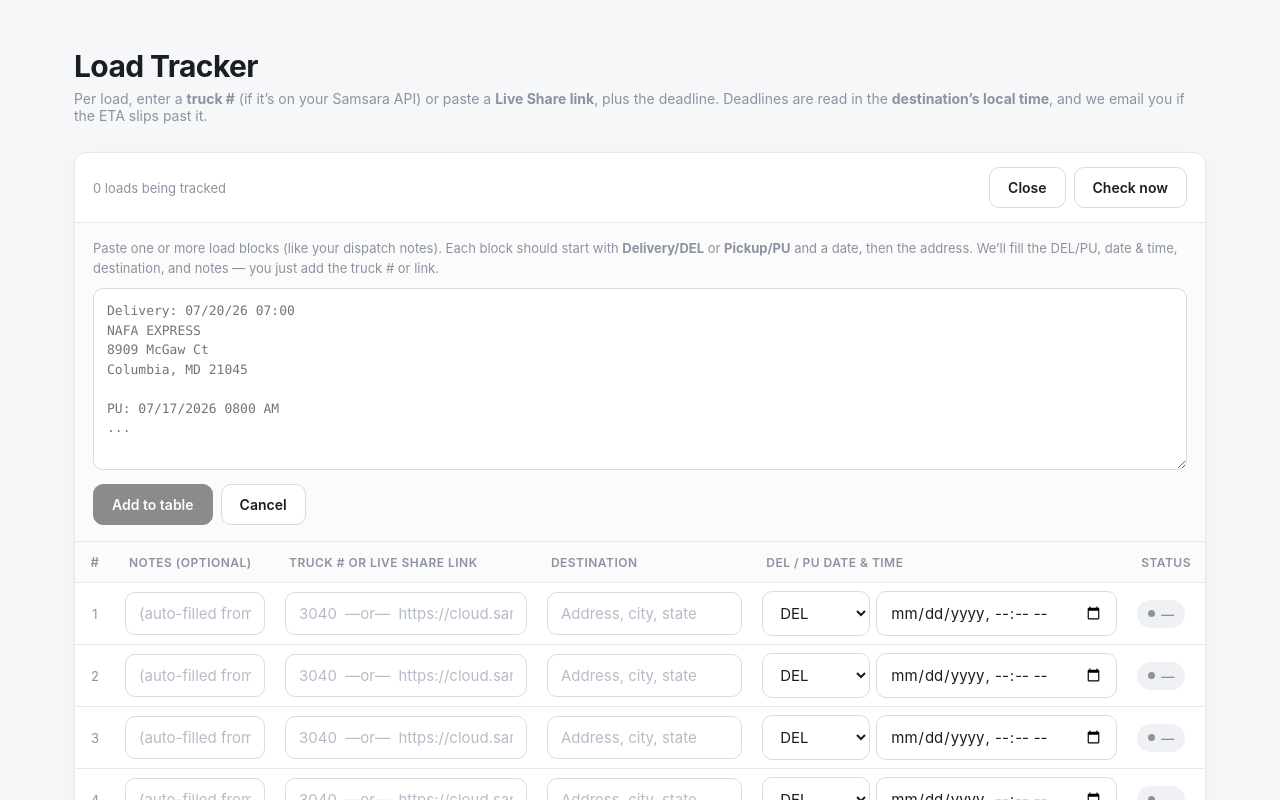
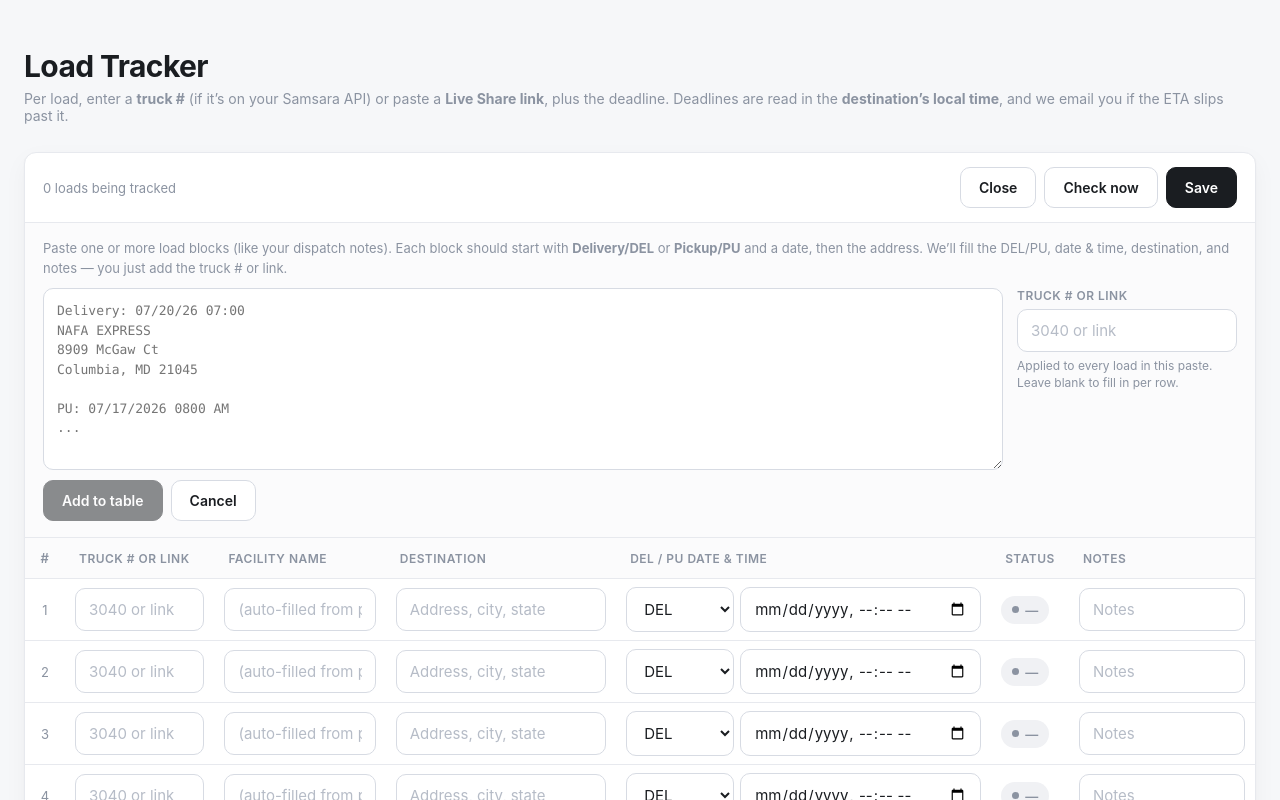
Before and after one commit to benr-lgtm/lt, a Next.js app: page / in a window 1280 px wide. Both pictures are taken after a click on the button "Paste loads". Shown: the top 800 px of the page. Built offline with nearby package versions, Linux system fonts and the light colour scheme; no server answers.

Commit message:
Fix Live Share scraping (chromium 149 + puppeteer 25 + traced libs); UI: full-width table, top Save, paste truck#, Facility name column, Notes column

```diff
--- a/app/api/loads/route.js
+++ b/app/api/loads/route.js
@@ -47,6 +47,7 @@ export async function PUT(req) {
       const kind = r.kind === "pickup" ? "pickup" : "delivery";
       const deadline = (r.deadline || "").trim() || null;
       const destination = (r.destination || "").trim() || null;
+      const notes = (r.notes || "").trim() || null;
 
       // Split the combined source into truck # vs Live Share URL.
       const source = (r.source || "").trim();
@@ -71,6 +72,7 @@ export async function PUT(req) {
         truck_number,
         samsara_url,
         destination,
+        notes,
         updated_at: new Date().toISOString(),
       };
       // IMPORTANT: every row in the bulk upsert must carry the SAME set of
--- a/app/globals.css
+++ b/app/globals.css
@@ -29,7 +29,8 @@ html, body {
 }
 
 .wrap {
-  max-width: 1180px;
+  max-width: none;
+  width: 100%;
   margin: 0 auto;
   padding: 48px 24px 80px;
 }
@@ -117,11 +118,20 @@ input::placeholder { color: #b6bcc7; }
 }
 .paste-area:focus { border-color: var(--focus); box-shadow: 0 0 0 3px rgba(59,130,246,0.15); }
 .paste-actions { display: flex; gap: 8px; margin-top: 10px; }
+.paste-row { display: flex; gap: 14px; align-items: stretch; }
+.paste-row .paste-area { flex: 1; }
+.paste-truck-box { display: flex; flex-direction: column; gap: 6px; width: 220px; flex-shrink: 0; }
+.paste-truck-box label { font-size: 12px; color: var(--muted); font-weight: 600; text-transform: uppercase; letter-spacing: 0.04em; }
+.paste-truck-hint { margin: 0; font-size: 12px; color: var(--muted); line-height: 1.4; }
+@media (max-width: 640px) {
+  .paste-row { flex-direction: column; }
+  .paste-truck-box { width: 100%; }
+}
 .paste-result { margin: 0; padding: 12px 18px; font-size: 13px; color: var(--green); background: var(--green-bg); border-bottom: 1px solid var(--line); }
 .paste-result.err { color: var(--red); background: var(--red-bg); }
 
 .table-scroll { width: 100%; overflow-x: auto; }
-table { width: 100%; border-collapse: collapse; min-width: 1080px; }
+table { width: 100%; border-collapse: collapse; min-width: 1200px; }
 
 thead th {
   text-align: left;
@@ -142,8 +152,9 @@ tbody tr:hover { background: #fcfcfd; }
 
 .col-idx { width: 40px; color: var(--muted); font-size: 13px; text-align: center; }
 .cell-input { width: 100%; min-width: 110px; }
-.source-input { width: 100%; min-width: 240px; }
+.source-input { width: 100%; min-width: 110px; max-width: 160px; }
 .dest-input { width: 100%; min-width: 190px; }
+.notes-input { width: 100%; min-width: 130px; }
 input:disabled { background: #f2f3f5; color: #aab0ba; cursor: not-allowed; }
 .deadline-cell { display: flex; gap: 6px; align-items: center; }
 .deadline-cell input[type="datetime-local"] { flex: 1; min-width: 190px; }
--- a/app/page.js
+++ b/app/page.js
@@ -13,6 +13,7 @@ function blankRow(position) {
     kind: "delivery",
     deadline: "",
     destination: "",
+    notes: "",
     status: "unknown",
     eta_display: "",
     truck_at: "",
@@ -36,6 +37,7 @@ function mergeRows(loads) {
           kind: l.kind || "delivery",
           deadline: l.deadline || "",
           destination: l.destination || "",
+          notes: l.notes || "",
           status: l.status || "unknown",
           eta_display: l.eta_display || "",
           truck_at: l.truck_at || "",
@@ -78,6 +80,7 @@ export default function Page() {
   const [message, setMessage] = useState("");
   const [pasteOpen, setPasteOpen] = useState(false);
   const [pasteText, setPasteText] = useState("");
+  const [pasteTruck, setPasteTruck] = useState("");
   const [pasteMsg, setPasteMsg] = useState("");
 
   useEffect(() => {
@@ -118,6 +121,7 @@ export default function Page() {
     let assumed = 0;
     const next = rows.slice();
     let pi = 0;
+    const truck = pasteTruck.trim();
     for (let i = 0; i < next.length && pi < parsed.length; i++) {
       const r = next[i];
       const empty = !r.name && !r.source && !r.destination && !r.deadline;
@@ -127,6 +131,7 @@ export default function Page() {
       next[i] = {
         ...r,
         name: p.notes || "",
+        source: truck || r.source,
         kind: p.kind,
         deadline: p.deadline || "",
         destination: p.destination || "",
@@ -135,12 +140,15 @@ export default function Page() {
     }
     setRows(next);
     const leftover = parsed.length - added;
-    let msg = `Added ${added} load${added === 1 ? "" : "s"}. Now fill in the truck # or link for each, then Save.`;
+    let msg = truck
+      ? `Added ${added} load${added === 1 ? "" : "s"} with truck ${truck}. Review, then Save.`
+      : `Added ${added} load${added === 1 ? "" : "s"}. Now fill in the truck # or link for each, then Save.`;
     if (assumed)
       msg += ` ${assumed} had no time — set to 23:59; adjust if needed.`;
     if (leftover > 0) msg += ` ${leftover} didn't fit (table is full).`;
     setPasteMsg(msg);
     setPasteText("");
+    setPasteTruck("");
     setPasteOpen(false);
   }
 
@@ -155,6 +163,7 @@ export default function Page() {
         deadline: r.deadline,
         source: r.source,
         destination: r.destination,
+        notes: r.notes,
       }));
       const lr = await fetch("/api/loads", {
         method: "PUT",
@@ -232,6 +241,9 @@ export default function Page() {
             >
               {checking ? "Checking…" : "Check now"}
             </button>
+            <button className="btn" onClick={save} disabled={saving || loading}>
+              {saving ? "Saving…" : "Save"}
+            </button>
           </div>
         </div>
 
@@ -243,6 +255,7 @@ export default function Page() {
               then the address. We&rsquo;ll fill the DEL/PU, date &amp; time,
               destination, and notes — you just add the truck # or link.
             </p>
+            <div className="paste-row">
               <textarea
                 className="paste-area"
                 placeholder={
@@ -252,6 +265,20 @@ export default function Page() {
                 onChange={(e) => setPasteText(e.target.value)}
                 rows={8}
               />
+              <div className="paste-truck-box">
+                <label>Truck # or link</label>
+                <input
+                  className="paste-truck-input"
+                  placeholder="3040 or link"
+                  value={pasteTruck}
+                  onChange={(e) => setPasteTruck(e.target.value)}
+                />
+                <p className="paste-truck-hint">
+                  Applied to every load in this paste. Leave blank to fill in
+                  per row.
+                </p>
+              </div>
+            </div>
             <div className="paste-actions">
               <button className="btn" onClick={applyPaste} disabled={!pasteText.trim()}>
                 Add to table
@@ -287,11 +314,12 @@ export default function Page() {
             <thead>
               <tr>
                 <th className="col-idx">#</th>
-                <th>Notes (optional)</th>
-                <th>Truck # or Live Share link</th>
+                <th>Truck # or link</th>
+                <th>Facility name</th>
                 <th>Destination</th>
                 <th>DEL / PU date &amp; time</th>
                 <th>Status</th>
+                <th>Notes</th>
               </tr>
             </thead>
             <tbody>
@@ -300,18 +328,18 @@ export default function Page() {
                   <td className="col-idx">{i + 1}</td>
                   <td>
                     <input
+                      className="source-input"
+                      placeholder="3040 or link"
+                      value={r.source}
+                      onChange={(e) => update(i, "source", e.target.value)}
+                    />
+                  </td>
+                  <td>
+                    <input
                       className="cell-input"
                       placeholder="(auto-filled from paste)"
                       value={r.name}
                       onChange={(e) => update(i, "name", e.target.value)}
-                    />
-                  </td>
-                  <td>
-                    <input
-                      className="source-input"
-                      placeholder="3040  —or—  https://cloud.samsara.com/…/viewer/…"
-                      value={r.source}
-                      onChange={(e) => update(i, "source", e.target.value)}
                     />
                   </td>
                   <td>
@@ -347,6 +375,14 @@ export default function Page() {
                   <td>
                     <StatusBadge row={r} />
                   </td>
+                  <td>
+                    <input
+                      className="notes-input"
+                      placeholder="Notes"
+                      value={r.notes}
+                      onChange={(e) => update(i, "notes", e.target.value)}
+                    />
+                  </td>
                 </tr>
               ))}
             </tbody>
--- a/next.config.js
+++ b/next.config.js
@@ -4,6 +4,13 @@ const nextConfig = {
   // works on Vercel.
   experimental: {
     serverComponentsExternalPackages: ["@sparticuz/chromium", "puppeteer-core"],
+    // Force-include the Brotli-compressed Chromium binaries and the AL2023
+    // shared libraries (libnss3.so etc.) in the deployed /api/check function.
+    // Without these files traced in, Chromium extracts to /tmp but fails with
+    // "error while loading shared libraries: libnss3.so".
+    outputFileTracingIncludes: {
+      "/api/check": ["./node_modules/@sparticuz/chromium/bin/**"],
+    },
   },
 };
 
--- a/package.json
+++ b/package.json
@@ -8,10 +8,10 @@
     "start": "next start"
   },
   "dependencies": {
-    "@sparticuz/chromium": "131.0.1",
+    "@sparticuz/chromium": "149.0.0",
     "@supabase/supabase-js": "2.45.4",
     "next": "14.2.35",
-    "puppeteer-core": "23.11.1",
+    "puppeteer-core": "25.3.0",
     "react": "18.3.1",
     "react-dom": "18.3.1",
     "resend": "4.0.0",
```
Also changed, not shown: 2 other files (tests, documents, lock files or other folders). Lines whose indentation alone changed are shown as unchanged.
